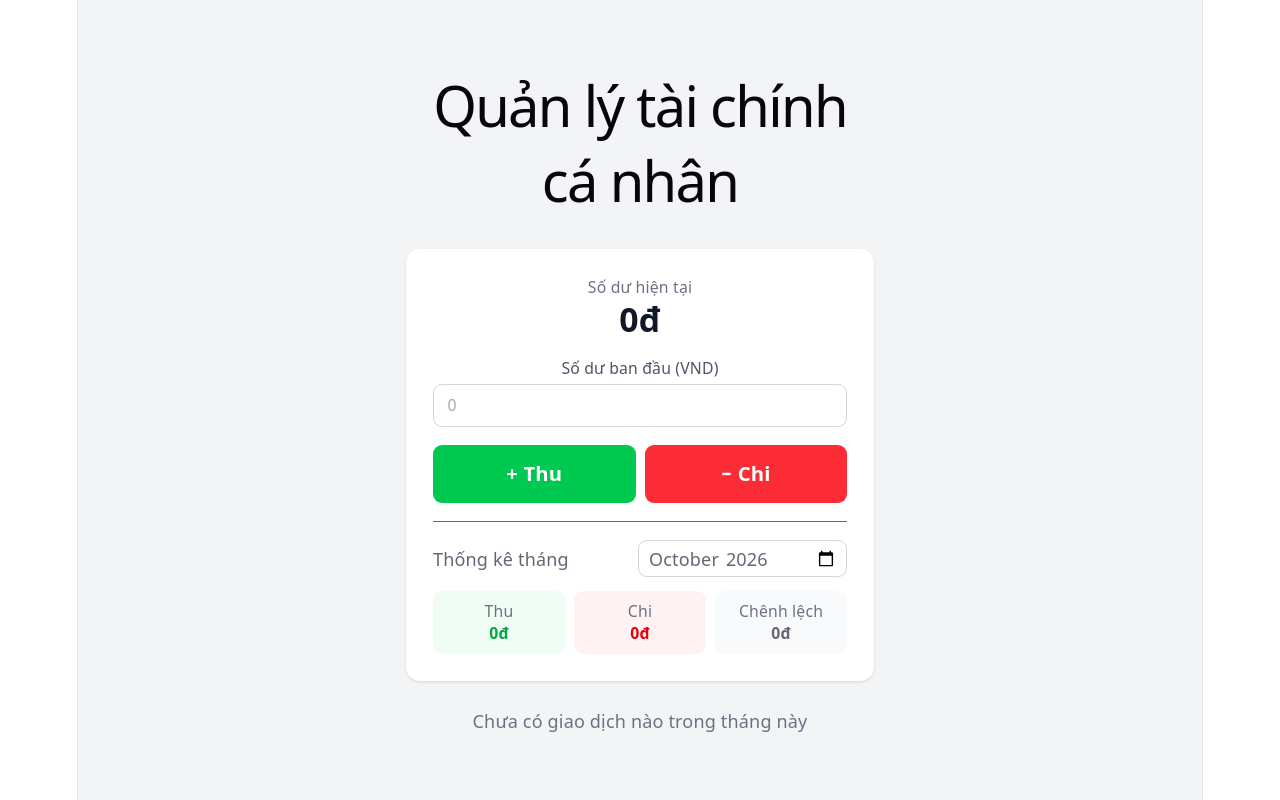
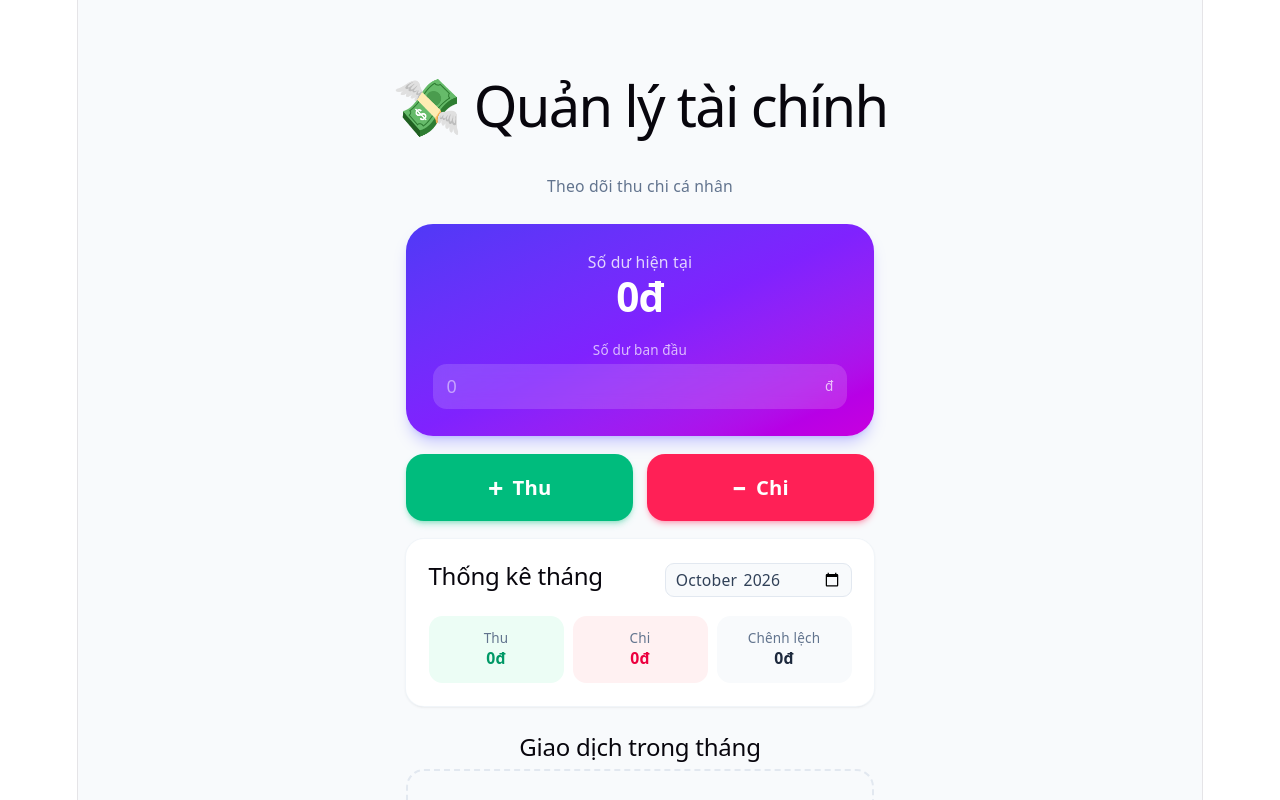
Before and after one commit to ericborder12/Personal-Financial-Management, a React (Vite) app: page / in a window 1280 px wide. Shown: the top 800 px of the page. Built offline with nearby package versions, Linux system fonts and the light colour scheme.

Commit message:
Thiết kế lại giao diện: thẻ số dư gradient, form dạng modal, danh sách có icon

```diff
--- a/src/App.jsx
+++ b/src/App.jsx
@@ -3,6 +3,7 @@ import Summary from "./components/Summary";
 import TransactionForm from "./components/TransactionForm";
 import { useTransactions } from "./hooks/useTransactions";
 import { useLocalStorage } from "./hooks/useLocalStorage";
+import { getIcon, formatVND, formatDate } from "./constants";
 
 const currentMonth = () => new Date().toLocaleDateString("sv-SE").slice(0, 7);
 
@@ -17,10 +18,13 @@ export default function App() {
     .sort((a, b) => b.date.localeCompare(a.date));
 
   return (
-    <div className="min-h-screen bg-gray-100 py-8">
-      <div className="mx-auto max-w-md space-y-6 px-4">
-        <h1 className="text-2xl font-bold">Quản lý tài chính cá nhân</h1>
+    <div className="min-h-screen bg-slate-50 pb-12">
+      <header className="px-4 pb-2 pt-8 text-center">
+        <h1 className="text-2xl font-bold text-slate-800">💸 Quản lý tài chính</h1>
+        <p className="text-sm text-slate-500">Theo dõi thu chi cá nhân</p>
+      </header>
 
+      <main className="mx-auto max-w-md space-y-6 px-4 pt-4">
         <Summary
           transactions={transactions}
           initialBalance={initialBalance}
@@ -30,6 +34,55 @@ export default function App() {
           onAddClick={setFormType}
         />
 
+        <section>
+          <h2 className="mb-3 font-semibold text-slate-800">Giao dịch trong tháng</h2>
+
+          {monthTransactions.length === 0 ? (
+            <div className="rounded-2xl border-2 border-dashed border-slate-200 py-10 text-center text-slate-400">
+              <p className="text-3xl">🗒️</p>
+              <p className="mt-2 text-sm">Chưa có giao dịch nào trong tháng này</p>
+            </div>
+          ) : (
+            <ul className="space-y-2">
+              {monthTransactions.map((t) => (
+                <li
+                  key={t.id}
+                  className="flex items-center gap-3 rounded-2xl bg-white p-3 shadow-sm ring-1 ring-slate-100"
+                >
+                  <div
+                    className={`flex h-11 w-11 shrink-0 items-center justify-center rounded-xl text-xl ${
+                      t.type === "income" ? "bg-emerald-50" : "bg-rose-50"
+                    }`}
+                  >
+                    {getIcon(t.type, t.category)}
+                  </div>
+
+                  <div className="min-w-0 flex-1">
+                    <p className="font-medium text-slate-800">{t.category}</p>
+                    <p className="truncate text-xs text-slate-500">
+                      {formatDate(t.date)}
+                      {t.note && ` · ${t.note}`}
+                    </p>
+                  </div>
+
+                  <span className={`font-semibold ${t.type === "income" ? "text-emerald-600" : "text-rose-600"}`}>
+                    {t.type === "income" ? "+" : "−"}{formatVND(t.amount)}
+                  </span>
+
+                  <button
+                    onClick={() => deleteTransaction(t.id)}
+                    className="rounded-full p-1 text-slate-300 transition hover:bg-rose-50 hover:text-rose-500"
+                    aria-label="Xóa giao dịch"
+                  >
+                    ✕
+                  </button>
+                </li>
+              ))}
+            </ul>
+          )}
+        </section>
+      </main>
+
       {formType && (
         <TransactionForm
           key={formType}
@@ -38,27 +91,6 @@ export default function App() {
           onClose={() => setFormType(null)}
         />
       )}
-
-        <ul className="space-y-2">
-          {monthTransactions.length === 0 && (
-            <li className="text-center text-gray-500">Chưa có giao dịch nào trong tháng này</li>
-          )}
-          {monthTransactions.map((t) => (
-            <li key={t.id} className="flex items-center justify-between rounded-lg bg-white p-3 shadow">
-              <div>
-                <p className="font-medium">{t.category}</p>
-                <p className="text-sm text-gray-500">{t.date}{t.note && ` · ${t.note}`}</p>
-              </div>
-              <div className="flex items-center gap-3">
-                <span className={t.type === "income" ? "text-green-600" : "text-red-600"}>
-                  {t.type === "income" ? "+" : "-"}{t.amount.toLocaleString("vi-VN")}đ
-                </span>
-                <button onClick={() => deleteTransaction(t.id)} className="text-gray-400 hover:text-red-500">✕</button>
-              </div>
-            </li>
-          ))}
-        </ul>
-      </div>
     </div>
   );
 }
--- a/src/components/Summary.jsx
+++ b/src/components/Summary.jsx
@@ -1,4 +1,4 @@
-const fmt = (n) => n.toLocaleString("vi-VN") + "đ";
+import { formatVND } from "../constants";
 
 export default function Summary({
   transactions,
@@ -14,68 +14,80 @@ export default function Summary({
   const monthList = transactions.filter((t) => t.date.startsWith(month));
   const monthIncome = sum(monthList, "income");
   const monthExpense = sum(monthList, "expense");
+  const diff = monthIncome - monthExpense;
 
   const balance = initialBalance + sum(transactions, "income") - sum(transactions, "expense");
 
   return (
-    <div className="space-y-4 rounded-xl bg-white p-6 shadow">
-      <div>
-        <p className="text-sm text-gray-500">Số dư hiện tại</p>
-        <p className={`text-3xl font-bold ${balance < 0 ? "text-red-600" : "text-gray-900"}`}>
-          {fmt(balance)}
+    <div className="space-y-4">
+      {/* Thẻ số dư */}
+      <div className="rounded-3xl bg-gradient-to-br from-indigo-600 via-violet-600 to-fuchsia-600 p-6 text-white shadow-lg shadow-indigo-500/30">
+        <p className="text-sm text-white/80">Số dư hiện tại</p>
+        <p className={`mt-1 text-4xl font-bold tracking-tight ${balance < 0 ? "text-red-200" : ""}`}>
+          {formatVND(balance)}
         </p>
-      </div>
 
-      <label className="block text-sm text-gray-600">
-        Số dư ban đầu (VND)
+        <label className="mt-5 block text-xs text-white/70">
+          Số dư ban đầu
+          <div className="mt-1 flex items-center rounded-xl bg-white/15 px-3 backdrop-blur">
             <input
               type="number"
               min="0"
               step="1"
               value={initialBalance || ""}
               placeholder="0"
-          onChange={(e) => onInitialBalanceChange(Math.max(0, Math.floor(Number(e.target.value)) || 0))}
-          className="mt-1 w-full rounded-lg border border-gray-300 px-3 py-2 focus:outline-none focus:ring-2 focus:ring-blue-500"
+              onChange={(e) =>
+                onInitialBalanceChange(Math.max(0, Math.floor(Number(e.target.value)) || 0))
+              }
+              className="w-full bg-transparent py-2 text-base text-white placeholder-white/50 outline-none [appearance:textfield] [&::-webkit-inner-spin-button]:appearance-none [&::-webkit-outer-spin-button]:appearance-none"
             />
+            <span className="text-white/70">đ</span>
+          </div>
         </label>
+      </div>
 
-      <div className="grid grid-cols-2 gap-2">
+      {/* Nút Thu / Chi */}
+      <div className="grid grid-cols-2 gap-3">
         <button
           onClick={() => onAddClick("income")}
-          className="rounded-lg bg-green-500 py-3 text-lg font-semibold text-white hover:bg-green-600"
+          className="flex items-center justify-center gap-2 rounded-2xl bg-emerald-500 py-4 text-lg font-semibold text-white shadow-md shadow-emerald-500/30 transition hover:bg-emerald-600 active:scale-95"
         >
-          + Thu
+          <span className="text-2xl leading-none">+</span> Thu
         </button>
         <button
           onClick={() => onAddClick("expense")}
-          className="rounded-lg bg-red-500 py-3 text-lg font-semibold text-white hover:bg-red-600"
+          className="flex items-center justify-center gap-2 rounded-2xl bg-rose-500 py-4 text-lg font-semibold text-white shadow-md shadow-rose-500/30 transition hover:bg-rose-600 active:scale-95"
         >
-          − Chi
+          <span className="text-2xl leading-none">−</span> Chi
         </button>
       </div>
 
-      <div className="border-t pt-4">
-        <div className="mb-3 flex items-center justify-between">
-          <p className="font-medium">Thống kê tháng</p>
+      {/* Thống kê tháng */}
+      <div className="rounded-2xl bg-white p-5 shadow-sm ring-1 ring-slate-100">
+        <div className="mb-4 flex items-center justify-between">
+          <h2 className="font-semibold text-slate-800">Thống kê tháng</h2>
           <input
             type="month"
             value={month}
             onChange={(e) => onMonthChange(e.target.value)}
-            className="rounded-lg border border-gray-300 px-2 py-1"
+            className="rounded-lg border border-slate-200 bg-slate-50 px-2 py-1 text-sm text-slate-700 outline-none focus:ring-2 focus:ring-indigo-400"
           />
         </div>
-        <div className="grid grid-cols-3 gap-2 text-center text-sm">
-          <div className="rounded-lg bg-green-50 p-2">
-            <p className="text-gray-500">Thu</p>
-            <p className="font-semibold text-green-600">{fmt(monthIncome)}</p>
+
+        <div className="grid grid-cols-3 gap-2 text-center">
+          <div className="rounded-xl bg-emerald-50 p-3">
+            <p className="text-xs text-slate-500">Thu</p>
+            <p className="mt-1 text-sm font-semibold text-emerald-600">{formatVND(monthIncome)}</p>
           </div>
-          <div className="rounded-lg bg-red-50 p-2">
-            <p className="text-gray-500">Chi</p>
-            <p className="font-semibold text-red-600">{fmt(monthExpense)}</p>
+          <div className="rounded-xl bg-rose-50 p-3">
+            <p className="text-xs text-slate-500">Chi</p>
+            <p className="mt-1 text-sm font-semibold text-rose-600">{formatVND(monthExpense)}</p>
           </div>
-          <div className="rounded-lg bg-gray-50 p-2">
-            <p className="text-gray-500">Chênh lệch</p>
-            <p className="font-semibold">{fmt(monthIncome - monthExpense)}</p>
+          <div className="rounded-xl bg-slate-50 p-3">
+            <p className="text-xs text-slate-500">Chênh lệch</p>
+            <p className={`mt-1 text-sm font-semibold ${diff < 0 ? "text-rose-600" : "text-slate-800"}`}>
+              {diff > 0 ? "+" : ""}{formatVND(diff)}
+            </p>
           </div>
         </div>
       </div>
--- /dev/null
+++ b/src/constants.js
@@ -0,0 +1,24 @@
+export const CATEGORIES = {
+  expense: [
+    { name: "Ăn uống", icon: "🍜" },
+    { name: "Di chuyển", icon: "🛵" },
+    { name: "Nhà ở", icon: "🏠" },
+    { name: "Mua sắm", icon: "🛍️" },
+    { name: "Giải trí", icon: "🎮" },
+    { name: "Học tập", icon: "📚" },
+    { name: "Khác", icon: "📦" },
+  ],
+  income: [
+    { name: "Lương", icon: "💼" },
+    { name: "Thưởng", icon: "🎁" },
+    { name: "Làm thêm", icon: "💻" },
+    { name: "Khác", icon: "💰" },
+  ],
+};
+
+export const getIcon = (type, name) =>
+  CATEGORIES[type]?.find((c) => c.name === name)?.icon ?? "💰";
+
+export const formatVND = (n) => n.toLocaleString("vi-VN") + "đ";
+
+export const formatDate = (iso) => iso.split("-").reverse().join("/");
```
Also changed, not shown: src/components/TransactionForm.jsx (+56 -23 lines). Lines whose indentation alone changed are shown as unchanged.
